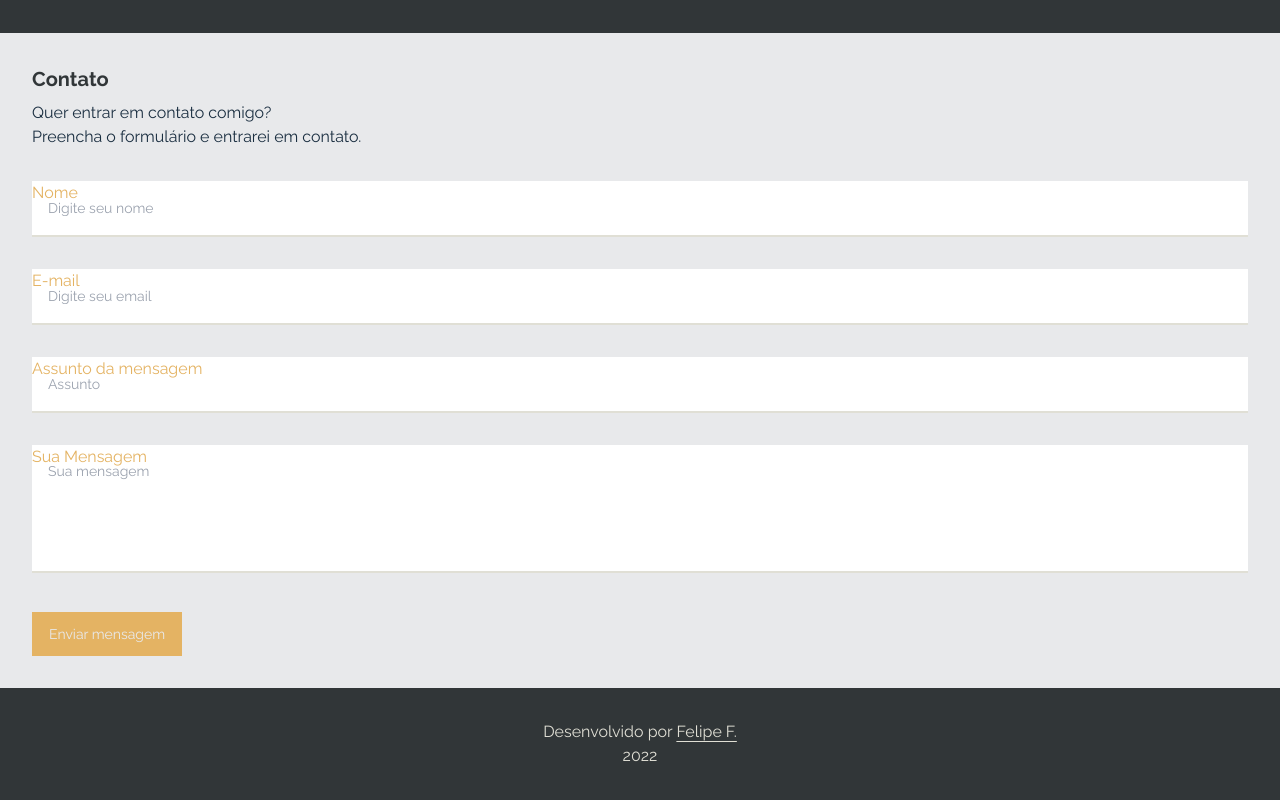
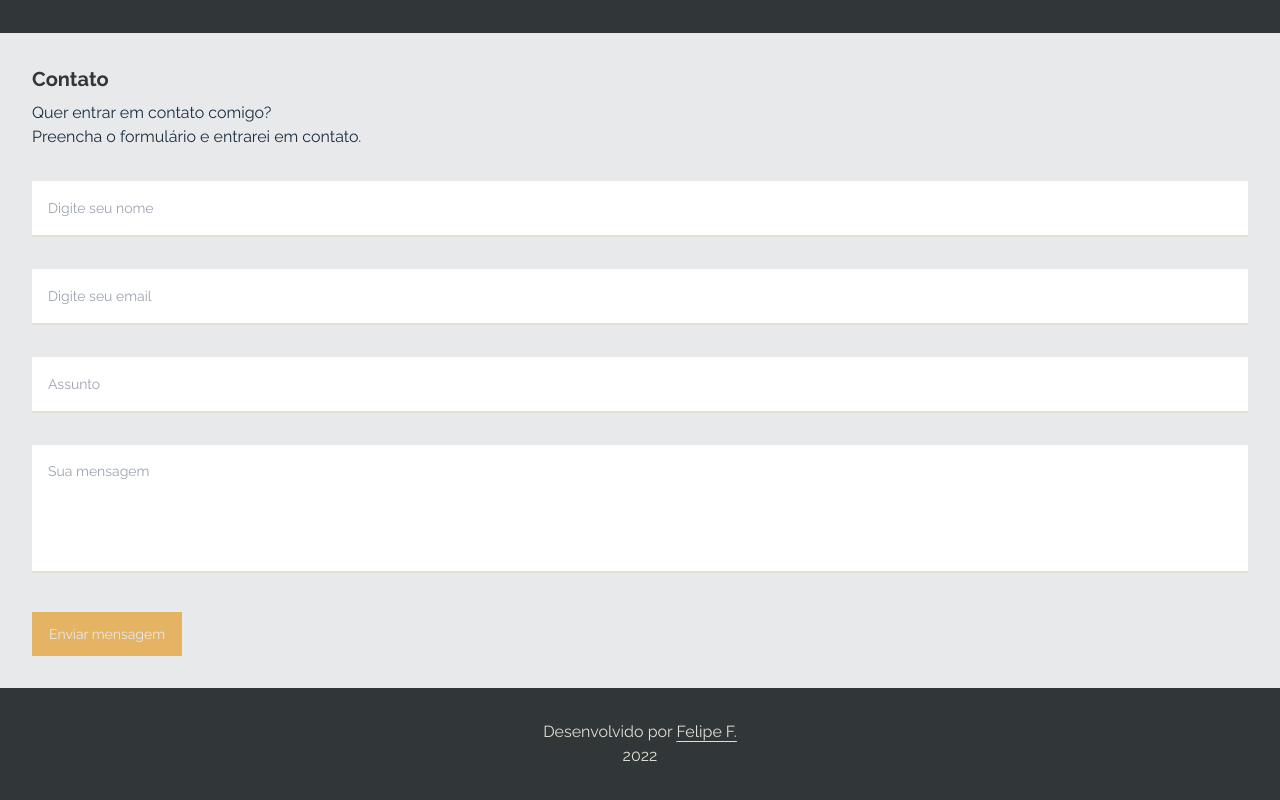
Before and after one commit to felpfsf/portfolio-react, a React (Vite) app: page / in a window 1280 px wide. Shown: the part 4396-5196 px from the top of the page. Built offline with nearby package versions, Linux system fonts and the light colour scheme.

Commit message:
ajustes nos estilos globais

```diff
--- a/src/styles/global.css
+++ b/src/styles/global.css
@@ -16,7 +16,7 @@ body {
 }
 
 .label {
-  @apply text-sm text-palette1-fireOpal absolute sm:left-8 lg:left-[500px] lg:hidden peer-placeholder-shown:text-base peer-placeholder-shown:text-palette1-sunray;
+  @apply text-sm text-palette1-fireOpal absolute sm:left-8 lg:left-[500px] sm:hidden peer-placeholder-shown:text-base peer-placeholder-shown:text-palette1-sunray;
 }
 
 .textarea {
```
